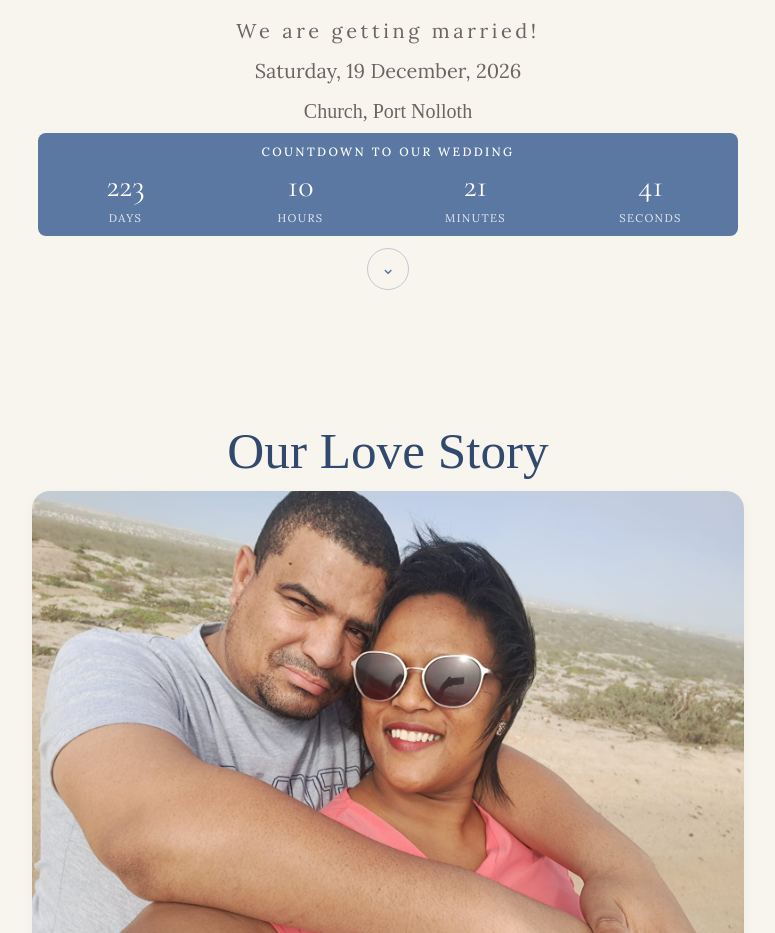
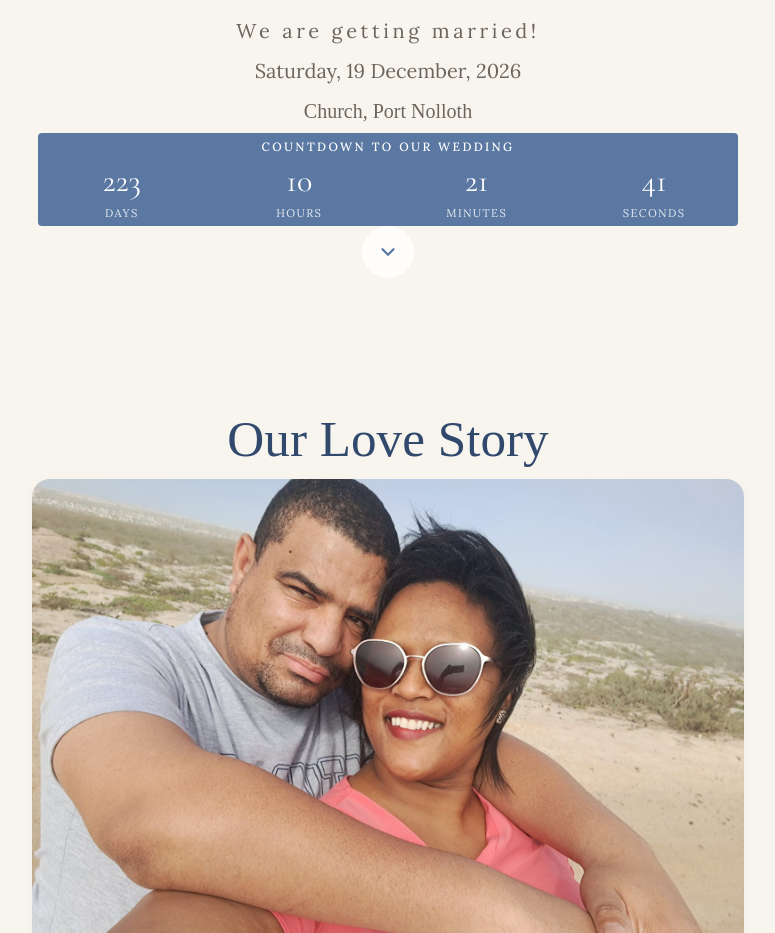
Before and after one commit to teddy-wests1de/mlandrew-wdng, a React (Vite) app: page / in a window 1280 px wide. Shown: the part 783-1716 px from the top of the page, without its empty margins (252-1027 px from the left). Built offline with nearby package versions, Linux system fonts and the light colour scheme; a web font is replaced by a local one.

Commit message:
Adding Back to Top

```diff
--- a/src/App.jsx
+++ b/src/App.jsx
@@ -1,7 +1,6 @@
 import { useState } from 'react'
+import BackToTop from "./components/BackToTop";
 import heroImg from './assets/hero.png'
-import reactLogo from './assets/react.svg'
-import viteLogo from './assets/vite.svg'
 import Hero from './components/Hero'
 import Header from './components/Header'
 import OurStory from './components/OurStory'
@@ -15,6 +14,7 @@ function App() {
       <Header />
       <Hero />
       <OurStory />
+      <BackToTop />
       <Footer />
     </div>
   )
--- /dev/null
+++ b/src/components/BackToTop.jsx
@@ -0,0 +1,37 @@
+import { useState, useEffect } from "react";
+import { ChevronUp } from "lucide-react";
+
+function BackToTop() {
+  const [showTopButton, setShowTopButton] = useState(false);
+
+  useEffect(() => {
+    const handleScroll = () => {
+      setShowTopButton(window.scrollY > 200);
+    };
+
+    window.addEventListener("scroll", handleScroll);
+
+    return () => {
+      window.removeEventListener("scroll", handleScroll);
+    };
+  }, []);
+
+  const scrollToTop = () => {
+    window.scrollTo({
+      top: 0,
+      behavior: "smooth",
+    });
+  };
+
+  return (
+    <button
+      className={`back-to-top ${showTopButton ? "show" : ""}`}
+      onClick={scrollToTop}
+      aria-label="Back to top"
+    >
+      <ChevronUp />
+    </button>
+  );
+}
+
+export default BackToTop;
--- a/src/components/Hero.jsx
+++ b/src/components/Hero.jsx
@@ -1,4 +1,5 @@
 import heroImg from '../assets/images/gallery-img-1.jpeg'
+import {ChevronDown} from 'lucide-react'
 
 function Hero() {
   return (
@@ -10,7 +11,9 @@ function Hero() {
       <p className="hero-location">Church, Port Nolloth</p>
       <div className="countdown-wrapper"> <p className="countdown-title"> COUNTDOWN TO OUR WEDDING </p> <div className="countdown"> <div className="countdown-item"> <div className="countdown-number">223</div> <div className="countdown-label">Days</div> </div> <div className="countdown-item"> <div className="countdown-number">10</div> <div className="countdown-label">Hours</div> </div> <div className="countdown-item"> <div className="countdown-number">21</div> <div className="countdown-label">Minutes</div> </div> <div className="countdown-item"> <div className="countdown-number">41</div> <div className="countdown-label">Seconds</div> </div> </div>
       </div>
-      <button className="scroll-indicator" onClick={() => document .getElementById("story") ?.scrollIntoView({ behavior: "smooth" }) } aria-label="Scroll to next section" > <span className="scroll-arrow">⌄</span> </button>
+      <button className="scroll-down" onClick={() => document .getElementById("story") ?.scrollIntoView({ behavior: "smooth" }) } aria-label="Scroll to next section" >
+        <ChevronDown />
+      </button>
     </section>
   )
 }
--- a/src/index.css
+++ b/src/index.css
@@ -650,11 +650,11 @@ p {
   max-width: 700px;
 
   /* margin: 2.5rem auto 0; */
-  padding: 0.5rem;
+  padding: 0.2rem;
 
   background: var(--accent);
 
-  border-radius: .5rem;
+  border-radius: .25rem;
 }
 
 .countdown-title {
@@ -695,8 +695,42 @@ p {
   text-transform: uppercase;
 }
 
-.scroll-indicator { width: 42px; height: 42px; margin: .75rem auto 0; display: flex; align-items: center; justify-content: center; border: 1px solid rgba(91, 120, 163, 0.35); border-radius: 50%; background: transparent; color: var(--accent); cursor: pointer; animation: floating-arrow 2s ease-in-out infinite; transition: background 200ms ease, color 200ms ease, border-color 200ms ease, transform 200ms ease; } .scroll-indicator:hover { background: var(--accent); color: white; border-color: var(--accent); } .scroll-arrow { font-size: 1.1rem; line-height: 1; transform: translateY(-1px); } @keyframes floating-arrow { 0% { transform: translateY(0); } 50% { transform: translateY(6px); } 100% { transform: translateY(0); } }
+.scroll-down {
+  display: flex;
+  align-items: center;
+  justify-content: center;
 
+  width: 52px;
+  height: 52px;
+
+  border: 1px solid rgba(var(--accent-rgb), 0.3);
+  border-radius: 50%;
+
+  background: var(--surface);
+  border-color: var(--accent);
+
+  color: var(--accent);
+  cursor: pointer;
+
+  transition: all 0.3s ease;
+}
+
+.scroll-down:hover {
+  background: var(--accent-dark);
+  border-color: var(--accent);
+
+  transform: translateY(4px);
+
+  box-shadow: 0 10px 25px rgba(0, 0, 0, 0.15);
+}
+
+.scroll-down svg {
+  width: 22px;
+  height: 22px;
+
+  color: var(--accent);
+  stroke-width: 2.5;
+}
 /* ==================================================
    STORY PREVIEW
 ================================================== */
@@ -1066,6 +1100,62 @@ footer {
   text-align: center;
 }
 
+/* ==================================================
+   BACK TO TOP BUTTON
+================================================== */
+.back-to-top {
+  position: fixed;
+  right: .5rem;
+  bottom: 1.5rem;
+
+  width: 52px;
+  height: 52px;
+
+  display: flex;
+  align-items: center;
+  justify-content: center;
+
+  border-radius: 50%;
+
+  opacity: 0;
+  visibility: hidden;
+
+  transform: translateY(20px);
+
+  transition:
+    opacity 0.3s ease,
+    visibility 0.3s ease,
+    transform 0.3s ease;
+
+  z-index: 1000;
+}
+
+.back-to-top.show {
+  opacity: 1;
+  visibility: visible;
+
+  transform: translateY(0);
+}
+
+
+.back-to-top:hover {
+  background: rgb(from var(--accent-dark) r g b / 80%);
+  border-color: var(--accent-color);
+
+  transform: translateY(-4px);
+
+  box-shadow: 0 10px 25px rgba(0, 0, 0, 0.15);
+}
+
+.back-to-top svg {
+  width: 22px;
+  height: 22px;
+
+  stroke: #ffffff;
+  stroke-width: 2.5;
+}
+
+
 footer .logo {
   margin-bottom: 12px;
 
```
